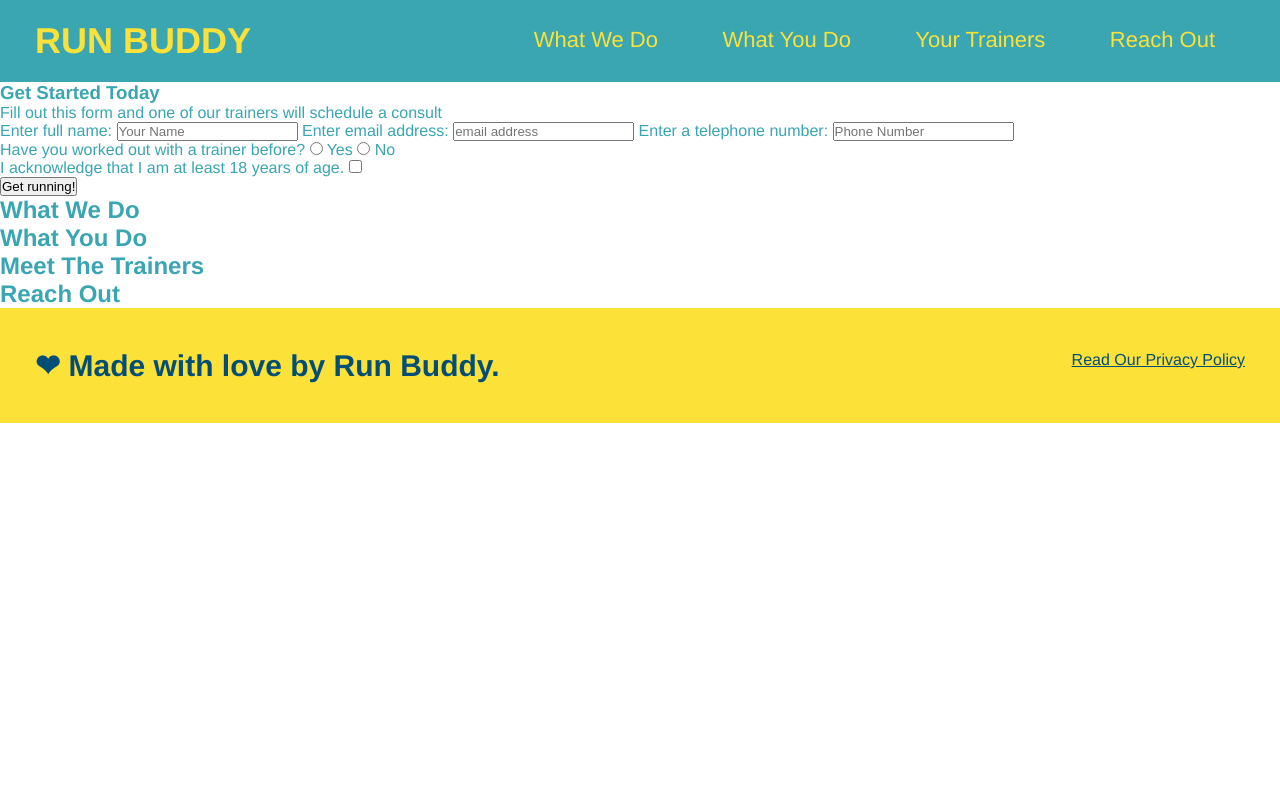
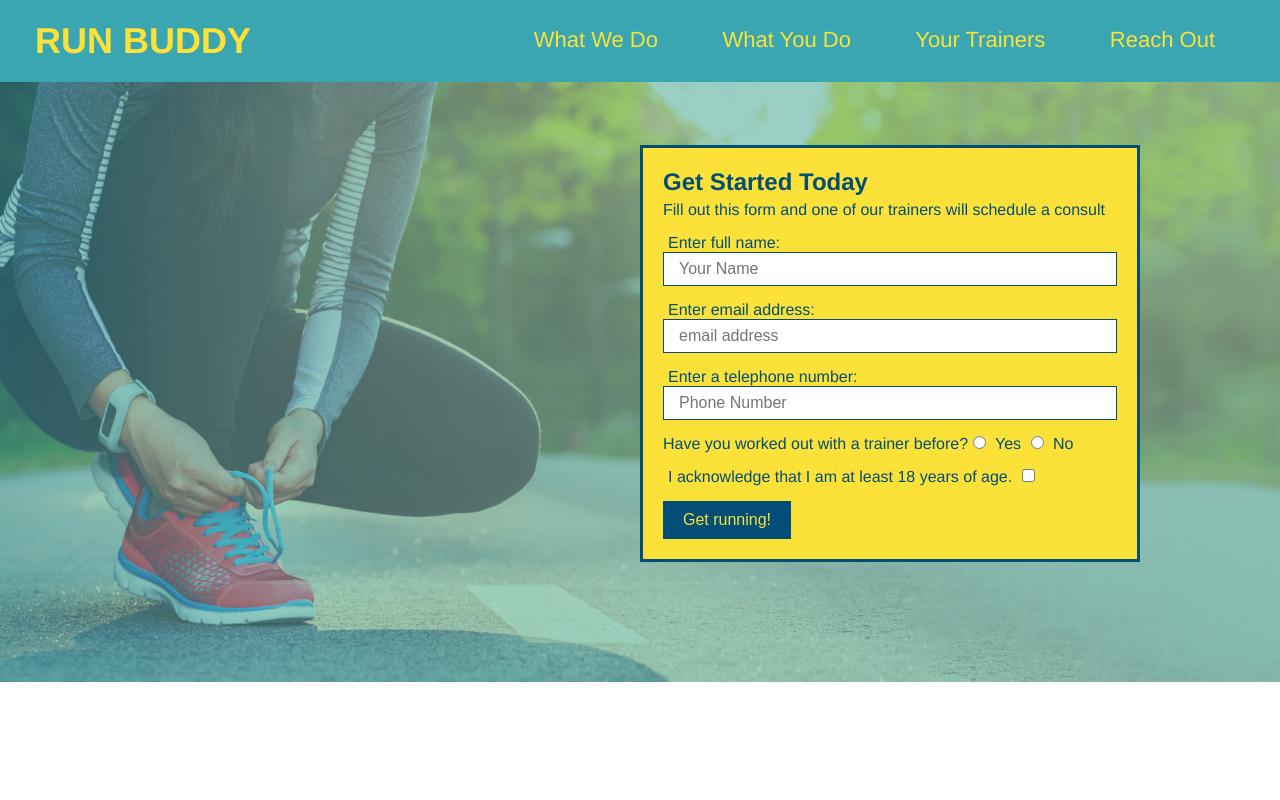
Before and after one commit to JDstar17/run-buddy, a plain HTML site: page index.html in a window 1280 px wide. Shown: the top 800 px of the page. Drawn offline with Linux system fonts and the light colour scheme.

Commit message:
<Styled hero forms>

```diff
--- a/assets/css/style.css
+++ b/assets/css/style.css
@@ -58,3 +58,64 @@ footer div {
 footer a {
     color: #024e76;
 }
+section {
+    padding: 60px;
+}
+/* Hero Style Start */
+.hero {
+    background-image: url("../images/hero-bg.jpg");
+    height: 600px;
+    background-size: cover;
+    background-position: center;
+    position: relative;
+}
+/* Hero Style End */
+.hero-form {
+    background-color: #fce138;
+    padding: 20px;
+    width: 500px;
+    color: #024e76;
+}
+.hero-form {
+    ...
+    border: solid 3px #024e76;
+}
+.hero-form {
+    border: 3px solid #024e76;
+    background-color: #fce138;
+    padding: 20px;
+    width: 500px;
+    color: #024e76;
+    position: absolute;
+    bottom: 120px;
+    right: 140px;
+}
+.hero-form h3 {
+    font-size: 24px;
+    margin: 0;
+}
+
+.hero-form p {
+    margin: 5px 0 15px 0;
+}
+
+.form-input {
+    border: 1px solid #024e76;
+    display: block;
+    padding: 7px 15px;
+    font-size: 16px;
+    color: #024e76;
+    width: 100%;
+    margin-bottom: 15px;
+}
+.hero-form label {
+    margin: 0 5px;
+}
+.hero-form button {
+    color: #fce138;
+    background-color: #024e76;
+    border: none;
+    padding: 10px 20px;
+    font-size: 16px;
+}
+/* HERO STYLES END */
--- a/index.html
+++ b/index.html
@@ -31,18 +31,20 @@
         </nav>
     </header>
     <!-- hero section -->
-    <section>
-        <div>
+    <section class="hero">
+        <div class="hero-form">
             <h3>Get Started Today</h3>
             <p>Fill out this form and one of our trainers will schedule a consult</p>
             <!--Add form element-->
             <form>
                 <label for="name">Enter full name:</label>
-                <input type="text" placeholder="Your Name" name="name" id="name" />
+                <input type="text" placeholder="Your Name" name="name" id="name" class="form-input">
+
                 <label for="email">Enter email address:</label>
-                <input type="email" placeholder="email address" name="email" id="email" />
+                <input type="email" placeholder="email address" name="email" id="email" class="form-input">
+
                 <label for="phone">Enter a telephone number:</label>
-                <input type="tel" placeholder="Phone Number" name="phone" id="phone" />
+                <input type="tel" placeholder="Phone Number" name="phone" id="phone" class="form-input">
                 <p>
                     Have you worked out with a trainer before?
                     <input type="radio" name="trainer-confirm" id="trainer-yes" />
```
Also changed, not shown: assets/images/hero-bg.jpg (added).
